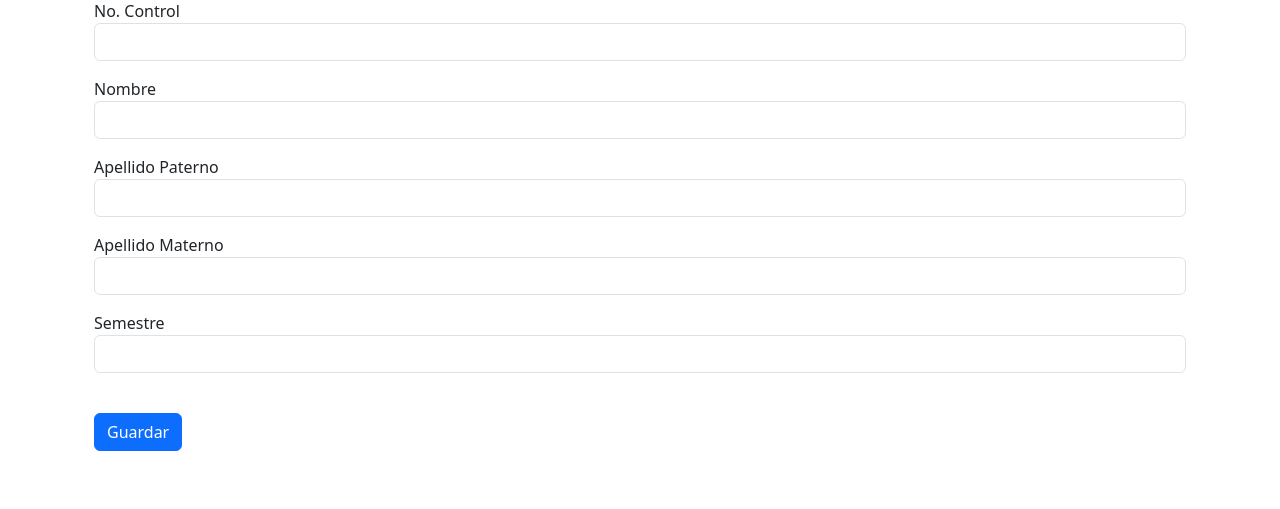
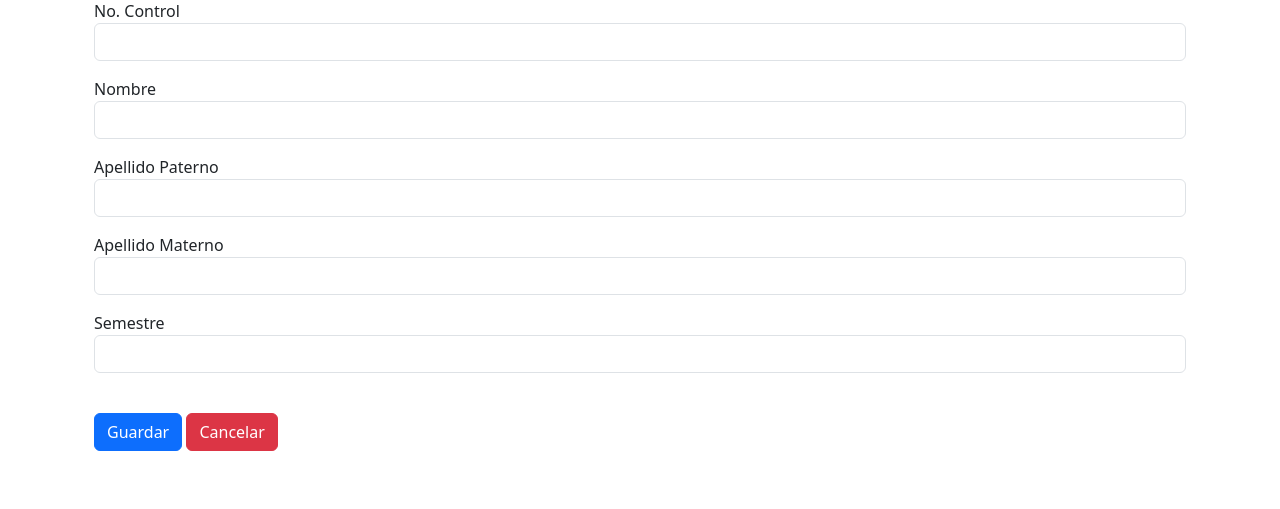
Before and after one commit to Caballero025/crud_alumnos, a Flask app: page /alumnos/new in a window 1280 px wide. Shown: the part 148-657 px from the top of the page. Run offline with Flask 3, Linux system fonts and the light colour scheme.

Commit message:
Atualizacion

```diff
--- a/templates/create_alumno.html
+++ b/templates/create_alumno.html
@@ -26,6 +26,9 @@
     </div>
     <br>
     <button type="submit" class="btn btn-primary">Guardar</button>
+    <a href="{{ url_for('index')}}" class="btn btn-danger">Cancelar</a>
+
+
 </form>
 
 {% endblock %}
```
Also changed, not shown: app.py (line endings or trailing spaces).
